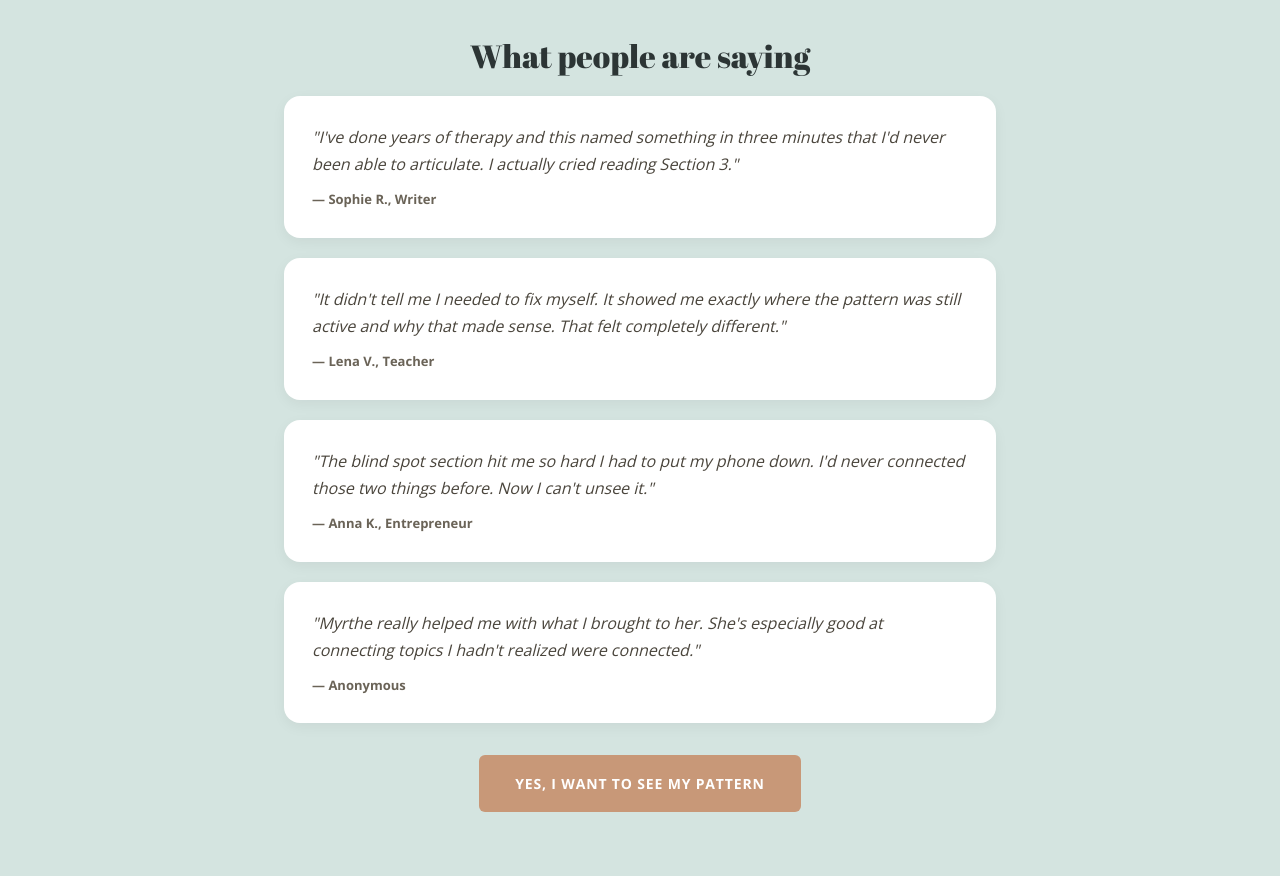
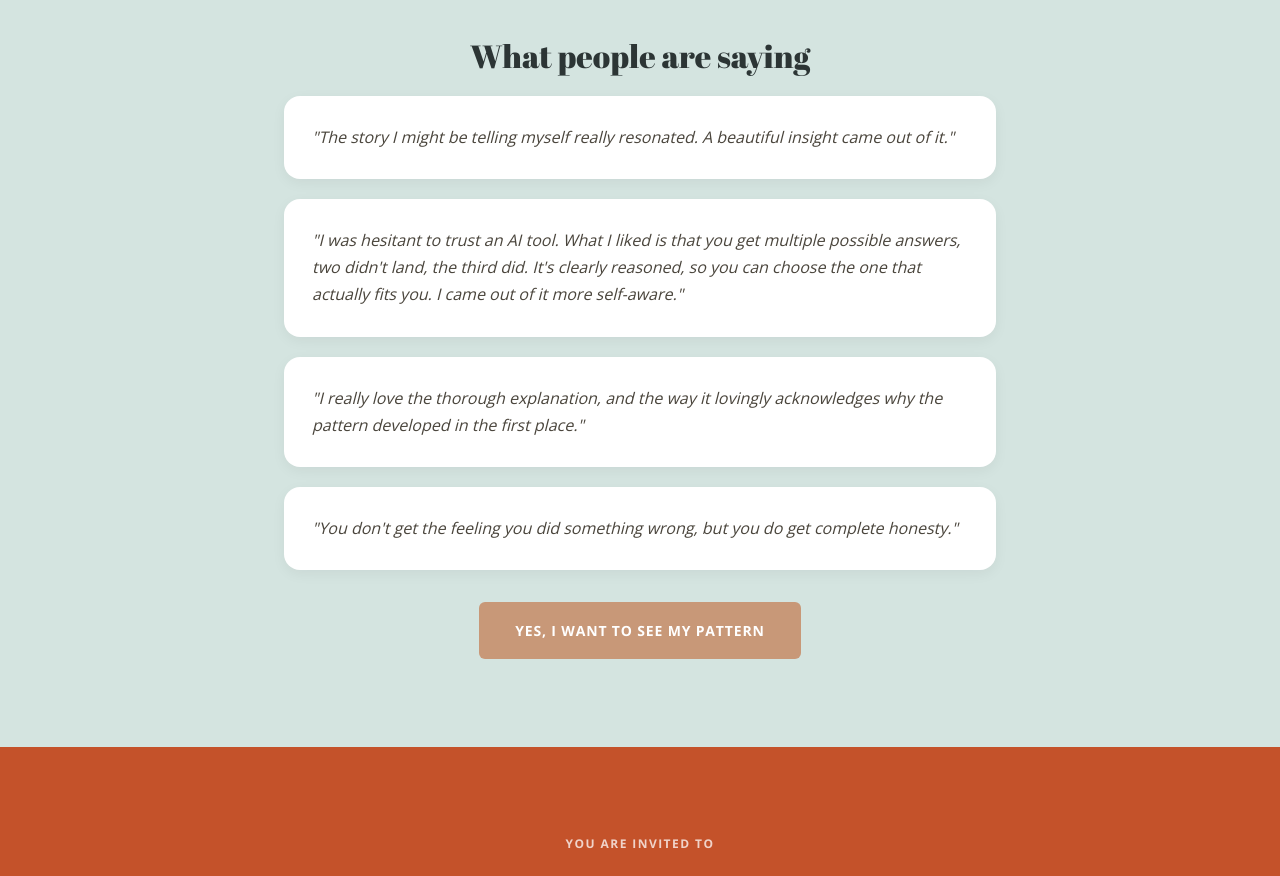
Before and after one commit to Beyondpsychology/pattern-spotter, a Next.js app: page / in a window 1280 px wide. Shown: the part 3940-4816 px from the top of the page. Built offline with nearby package versions, Linux system fonts and the light colour scheme.

Commit message:
Replace salespage testimonials with real user quotes

```diff
--- a/app/page.tsx
+++ b/app/page.tsx
@@ -294,25 +294,21 @@ export default function PatternSpotterSalespageV2() {
         </div>
       </section>
 
-      {/* TESTIMONIALS placeholder */}
+      {/* TESTIMONIALS */}
       <section className="ps2-section mint">
         <div className="ps2-container">
           <h2 className="ps2-h2 ps2-h center">What people are saying</h2>
           <div className="ps2-testimonial">
-            <p className="ps2-p" style={{ fontStyle: "italic", marginBottom: 12 }}>&quot;I&apos;ve done years of therapy and this named something in three minutes that I&apos;d never been able to articulate. I actually cried reading Section 3.&quot;</p>
-            <p style={{ fontSize: 13, color: "#6a6357", fontWeight: 700 }}>— Sophie R., Writer</p>
+            <p className="ps2-p" style={{ fontStyle: "italic", marginBottom: 0 }}>&quot;The story I might be telling myself really resonated. A beautiful insight came out of it.&quot;</p>
           </div>
           <div className="ps2-testimonial">
-            <p className="ps2-p" style={{ fontStyle: "italic", marginBottom: 12 }}>&quot;It didn&apos;t tell me I needed to fix myself. It showed me exactly where the pattern was still active and why that made sense. That felt completely different.&quot;</p>
-            <p style={{ fontSize: 13, color: "#6a6357", fontWeight: 700 }}>— Lena V., Teacher</p>
+            <p className="ps2-p" style={{ fontStyle: "italic", marginBottom: 0 }}>&quot;I was hesitant to trust an AI tool. What I liked is that you get multiple possible answers, two didn&apos;t land, the third did. It&apos;s clearly reasoned, so you can choose the one that actually fits you. I came out of it more self-aware.&quot;</p>
           </div>
           <div className="ps2-testimonial">
-            <p className="ps2-p" style={{ fontStyle: "italic", marginBottom: 12 }}>&quot;The blind spot section hit me so hard I had to put my phone down. I&apos;d never connected those two things before. Now I can&apos;t unsee it.&quot;</p>
-            <p style={{ fontSize: 13, color: "#6a6357", fontWeight: 700 }}>— Anna K., Entrepreneur</p>
+            <p className="ps2-p" style={{ fontStyle: "italic", marginBottom: 0 }}>&quot;I really love the thorough explanation, and the way it lovingly acknowledges why the pattern developed in the first place.&quot;</p>
           </div>
           <div className="ps2-testimonial">
-            <p className="ps2-p" style={{ fontStyle: "italic", marginBottom: 12 }}>&quot;Myrthe really helped me with what I brought to her. She&apos;s especially good at connecting topics I hadn&apos;t realized were connected.&quot;</p>
-            <p style={{ fontSize: 13, color: "#6a6357", fontWeight: 700 }}>— Anonymous</p>
+            <p className="ps2-p" style={{ fontStyle: "italic", marginBottom: 0 }}>&quot;You don&apos;t get the feeling you did something wrong, but you do get complete honesty.&quot;</p>
           </div>
           <div className="ps2-cta-wrap">
             <a href="/tool" className="ps2-btn on-mint">Yes, I want to see my pattern</a>
```
